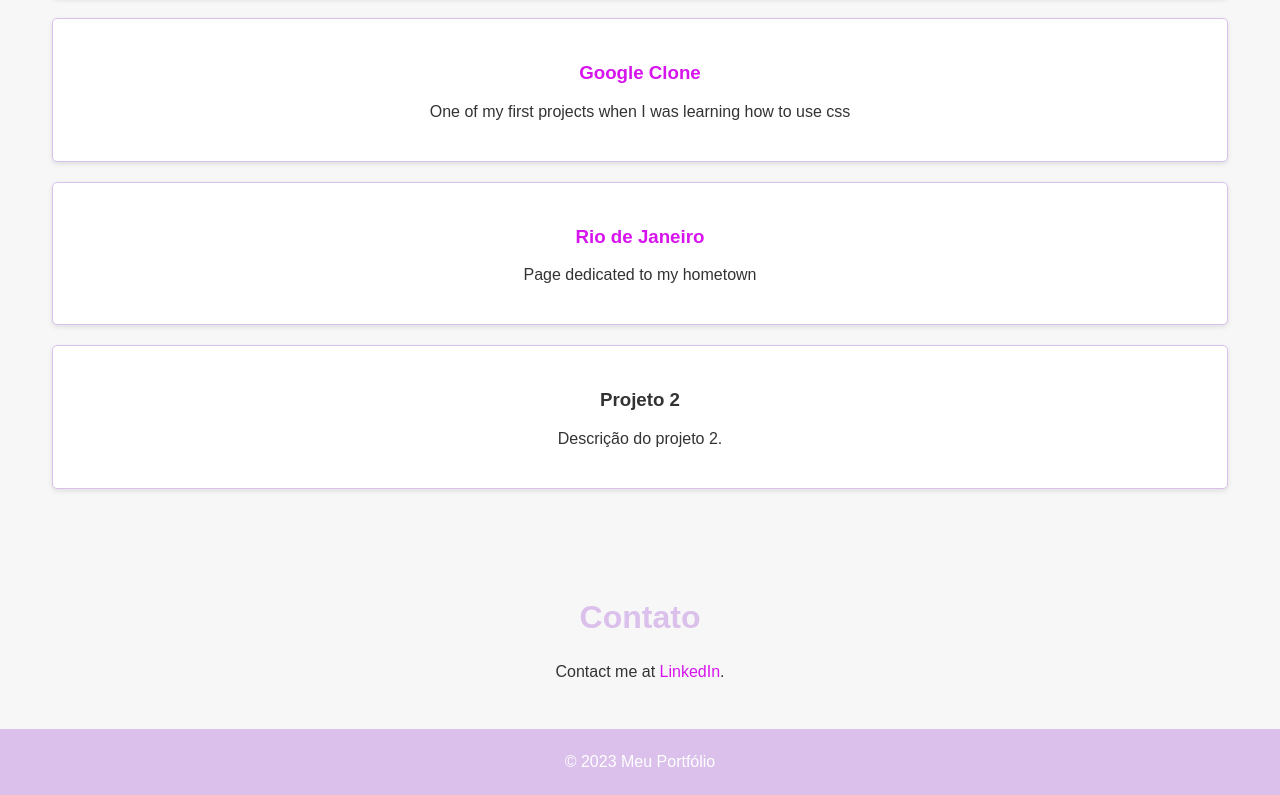
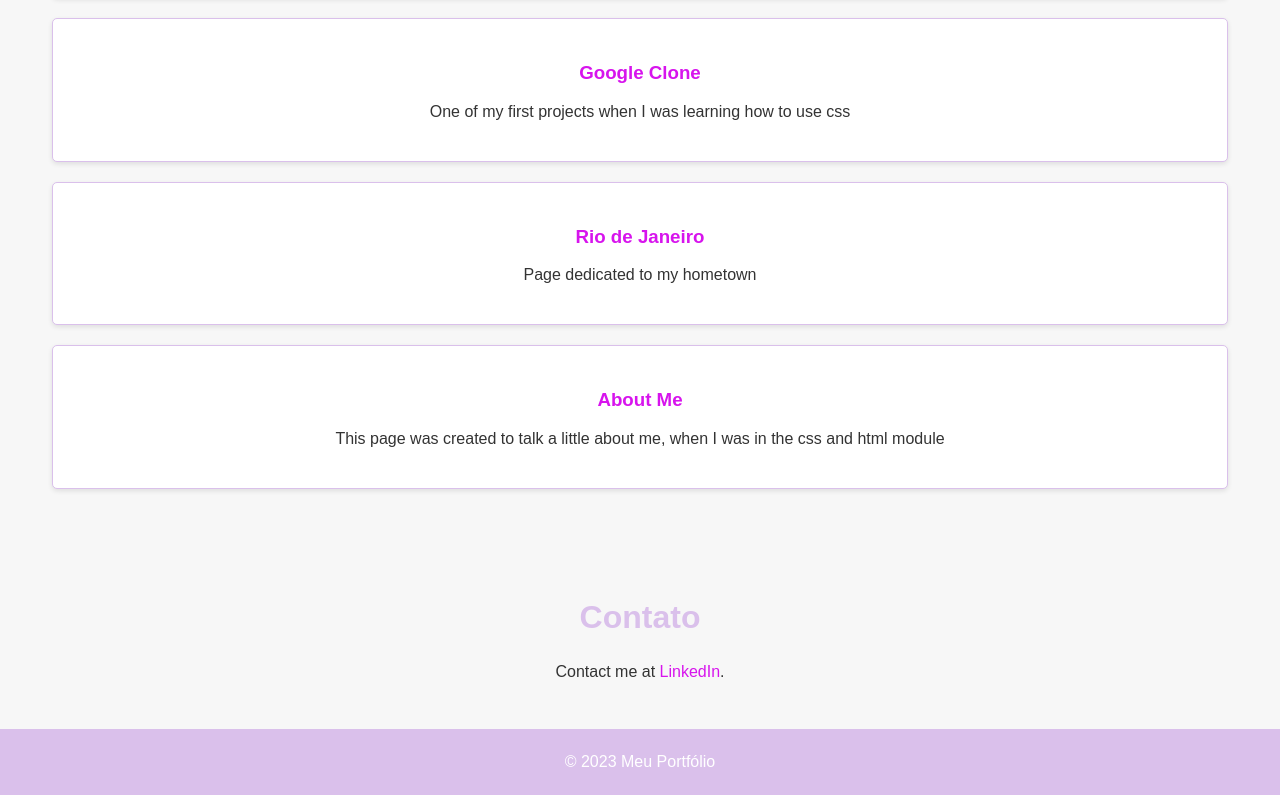
Before and after one commit to LauraSantiag0/Portfolio, a plain HTML site: page index.html in a window 1280 px wide. Shown: the part 1681-2476 px from the top of the page. Drawn offline with Linux system fonts and the light colour scheme.

Commit message:
sobre mim

```diff
--- a/index.html
+++ b/index.html
@@ -69,8 +69,8 @@
             <p>Page dedicated to my hometown</p>
         </div>
         <div class="project-card">
-            <h3>Projeto 2</h3>
-            <p>Descrição do projeto 2.</p>
+           <a href="https://steady-paprenjak-021a84.netlify.app/"><h3>About Me</h3></a>
+            <p>This page was created to talk a little about me, when I was in the css and html module</p>
         </div>
     </section>
 
```
